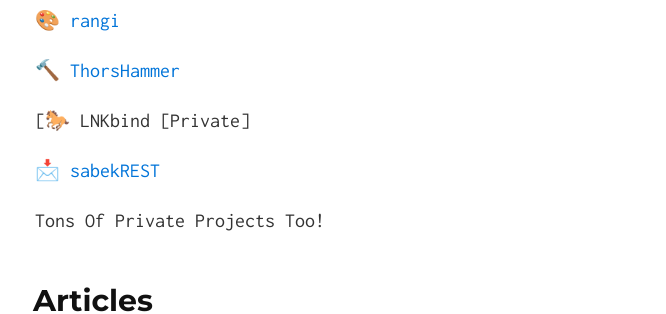
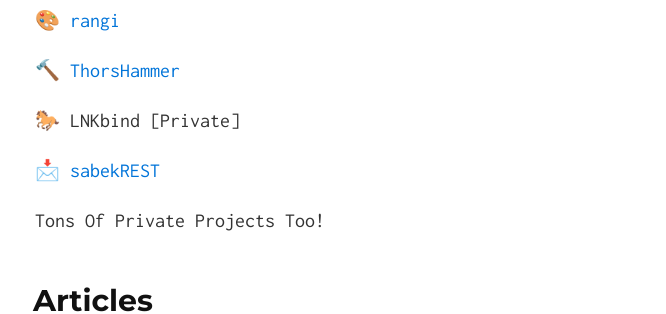
Before and after one commit to kamikazechaser/kamikazechaser.github.io, a Jekyll site: the page built from index.md, in a window 1280 px wide. Shown: the part 1274-1588 px from the top of the page, without its empty margins (305-971 px from the left). Built offline with Jekyll 4.4.1, drawn with Linux system fonts in a browser that asks for light colours.

```diff
--- a/index.md
+++ b/index.md
@@ -28,7 +28,7 @@ I primarily do Web Development primarily using [Node.JS](https://nodejs.org/en/)
 
 [🔨 ThorsHammer](https://github.com/kamikazechaser/ThorsHammer)
 
-[🐎 LNKbind [Private]
+🐎 LNKbind [Private]
 
 [📩 sabekREST](https://github.com/SabekSystems/sabekREST)
 
```
